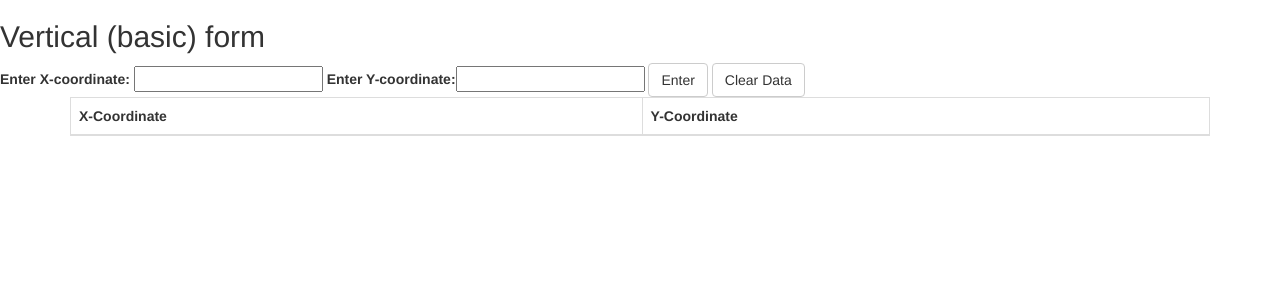
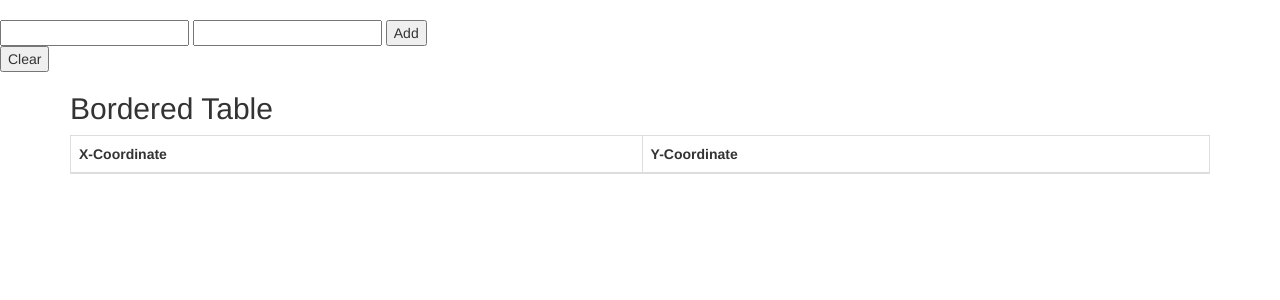
Before and after one commit to SabaSiddiqi/sabasiddiqi, a Django app: page /home/graph/ in a window 1280 px wide. Shown: the part 52-352 px from the top of the page. Run offline with Django 3.2, Linux system fonts and the light colour scheme; lists and menus that the app fills with data are empty; some libraries are stand-ins or nearby versions.

Commit message:
Form Add, Clear and Table

```diff
--- a/home/forms.py
+++ b/home/forms.py
@@ -1,36 +1,13 @@
 from django import forms
 from .models import GraphInput
-
-from crispy_forms.helper import FormHelper
-from crispy_forms.layout import Submit, Layout, Field
 
 
 class GraphForm(forms.Form):
     x = forms.IntegerField()
     y = forms.IntegerField()
 
-    helper = FormHelper()
-    helper.form_method = 'POST'
-    helper.add_input(Submit('login', 'login', css_class='btn-primary'))
-
 
 class GraphInputForm(forms.ModelForm):
-    x=forms.IntegerField(
-        widget=forms.NumberInput(
-            attrs={
-                'class':'form-control',
-                'placeholder':'Enter x-coordinate'
-            }
-        )
-    )
-    y=forms.IntegerField(
-        widget=forms.NumberInput(
-            attrs={
-                'class':'form-control',
-                'placeholder':'Enter y-coordinate'
-            }
-        )
-    )
     class Meta:
         model = GraphInput
         fields = ('x', 'y')
--- a/home/models.py
+++ b/home/models.py
@@ -1,4 +1,6 @@
 from django.db import models
+
+
 # comments
 # Create your models here.
 # class model_name(models.Model):
@@ -12,6 +14,7 @@ from django.db import models
 #   model_name.save()
 #   Model_name.objects.all()
 
+
 class Name(models.Model):
     text = models.CharField(max_length=200)
 
@@ -21,4 +24,5 @@ class GraphInput(models.Model):
     y = models.CharField(max_length=200)
 
     def __str__(self):
-        return self.x,self.y
+        template = '{0.x} {0.y}'
+        return template.format(self)
--- a/home/templates/home/base.html
+++ b/home/templates/home/base.html
@@ -13,6 +13,7 @@
 </head>
 
 <body>
+
 <nav class="navbar navbar-inverse">
   <div class="container-fluid">
     <div class="navbar-header">
--- a/home/templates/home/forms.html
+++ b/home/templates/home/forms.html
@@ -1,33 +1,24 @@
+
 {% extends 'home/base.html' %}
-{% load crispy_forms_tags %}
-{% load i18n crispy_forms_field crispy_forms_filters %}
 
 {% block content %}
 
+<form method="post">
 
-<div class="form-inline" class="container">
-  <h2>Vertical (basic) form</h2>
-  <form method="post">
+    <div>
         {% csrf_token %}
-      <div class="form-group">
-      <label for="xcor">Enter X-coordinate:</label>
     {{form.x}}
+    {{form.y}}
+    <button type="submit" name="add">Add</button>
     </div>
-    <div class="form-group">
-      <label for="ycor">Enter Y-coordinate:</label>{{form.y}}
-    </div>
-    <button type="submit" class="btn btn-default">Enter</button>
-      <button type="reset" class="btn btn-default">Clear Data</button>
-     <div>
-         {% for item in data %}
-            {{item.x}}
-            {{item.y}}
-         {% endfor %}
-     </div>
+</form>
+<form method="post" >
+    {% csrf_token %}
+    <button type="submit" name="clear">Clear</button>
+</form>
 
-
-
-      <div class="container">
+<div class="container">{% csrf_token %}
+  <h2>Bordered Table</h2>
   <table class="table table-bordered">
     <thead>
       <tr>
@@ -36,10 +27,11 @@
       </tr>
     </thead>
     <tbody>
-            {% for item in data %}
+
+    {% for value in data %}
     <tr>
-                <td>{{item.x}}</td>
-                <td>{{item.y}}</td>s
+        <td>{{value.x}}</td>
+        <td>{{value.y}}</td>
     </tr>
     {% endfor %}
 
--- a/home/urls.py
+++ b/home/urls.py
@@ -1,5 +1,4 @@
 from django.urls import path, include
-from .views import page2form
 from . import views
 
 app_name = 'home'
@@ -10,8 +9,7 @@ urlpatterns = [
     path('',views.homepage, name='homepage'),
     #/home/1
     path('1/',views.page1, name='page1'),
-    #path('2/',views.page2, name='page2'),
-    path('2/', page2form.as_view(),name='page2'),
+    path('2/',views.page2, name='page2'),
     path('3/',views.page3, name='page3'),
     path('4/',views.page4, name='page4'),
     path('graph/',views.graph, name='graph'),
--- a/home/views.py
+++ b/home/views.py
@@ -1,30 +1,20 @@
 from django.shortcuts import render
-from django.views.generic import TemplateView
 from django.http import HttpResponse
 from django.shortcuts import render_to_response
 from .models import Name, GraphInput
 from .forms import GraphForm, GraphInputForm
 
 
-class page2form(TemplateView):
-
-    template_name = 'home/forms.html'
-
-    def get(self, request):
-        form=GraphInputForm()
-        data=GraphInput.objects.all()
-        context = {'form': form,'data':data}
-        return render(request, self.template_name, context)
-
-    def page2(self, request):
-        if request.method == 'POST':
-            form = GraphInputForm(request.POST)
-            if form.is_valid():
-                form.save()
-        form = GraphInputForm()
-        context = {'form': form}
-        # return render_to_response(template,context)
-        return render(request, self.template_name, context)
+# Comments
+# Create your views here.
+# def view_name(request):
+#   return HttpResponse('text')
+# After adding template
+#   from django.shortcuts import render_to_response
+#   return render_to_response('app_name/template_name.html',{{'func_name':"text"}})
+# After adding model
+#   from .models import line
+#   return render_to_response('app_name/template_name.html',{'func_name_in_html':Line.objects.all() })
 
 def main_page(request):
     return HttpResponse('You are on main page')
@@ -44,7 +34,20 @@ def page1(request):
     return render_to_response(template, context)
 
 
+def page2(request):
+    if request.method == 'POST' and 'add' in request.POST:
+        form = GraphInputForm(request.POST)
+        if form.is_valid():
+            form.save()
+    if request.method == 'POST' and 'clear' in request.POST:
+        GraphInput.objects.all().delete()
+    form = GraphInputForm()
 
+    data=GraphInput.objects.all()
+
+    context = {'form': form, 'data':data}
+    template = 'home/forms.html'
+    return render(request, template, context)
 
 
 def page3(request):
```
Also changed, not shown: other parts of home/templates/home/forms.html (+0 -12 lines), db.sqlite3. Lines whose indentation alone changed are shown as unchanged.
